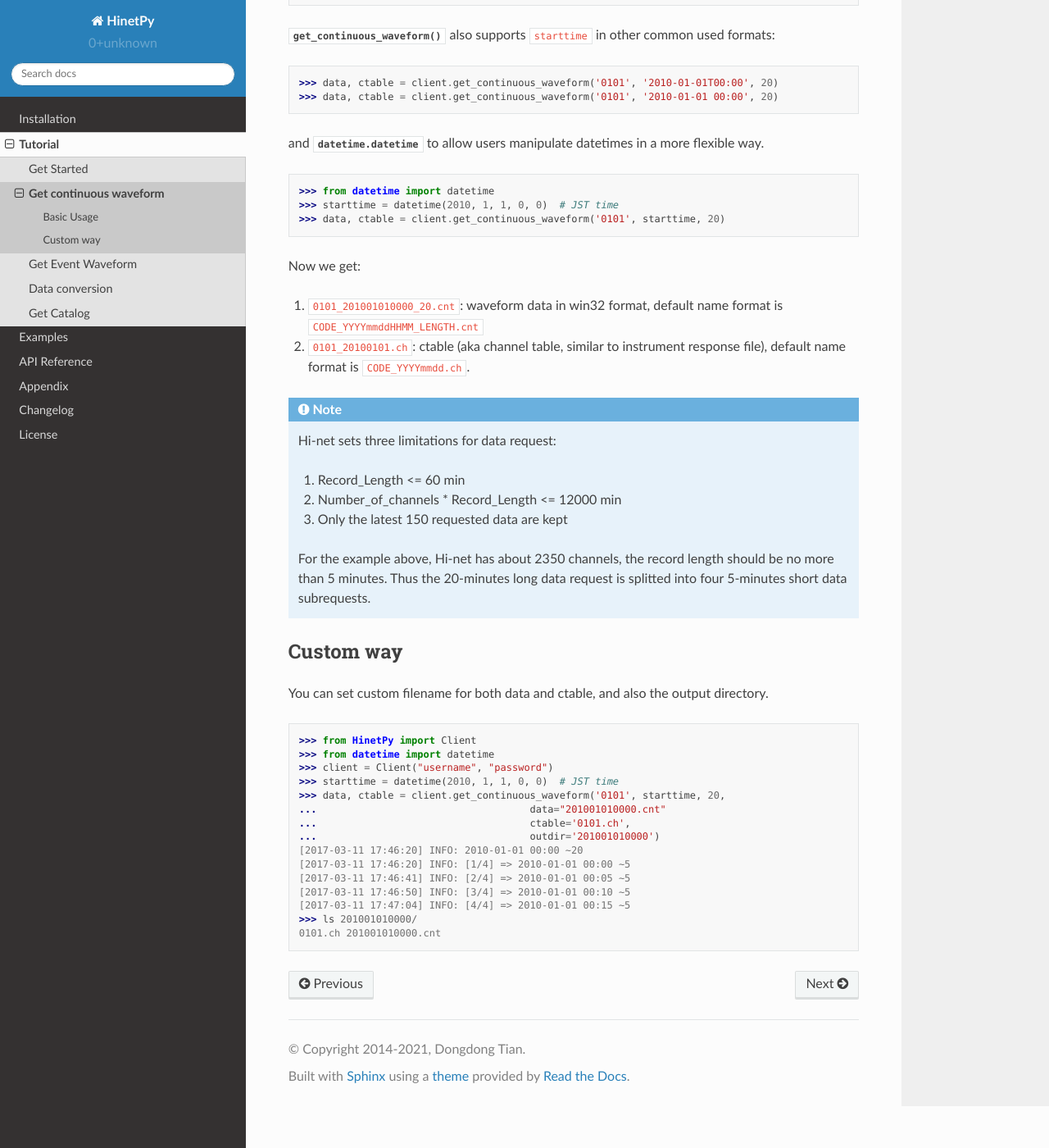
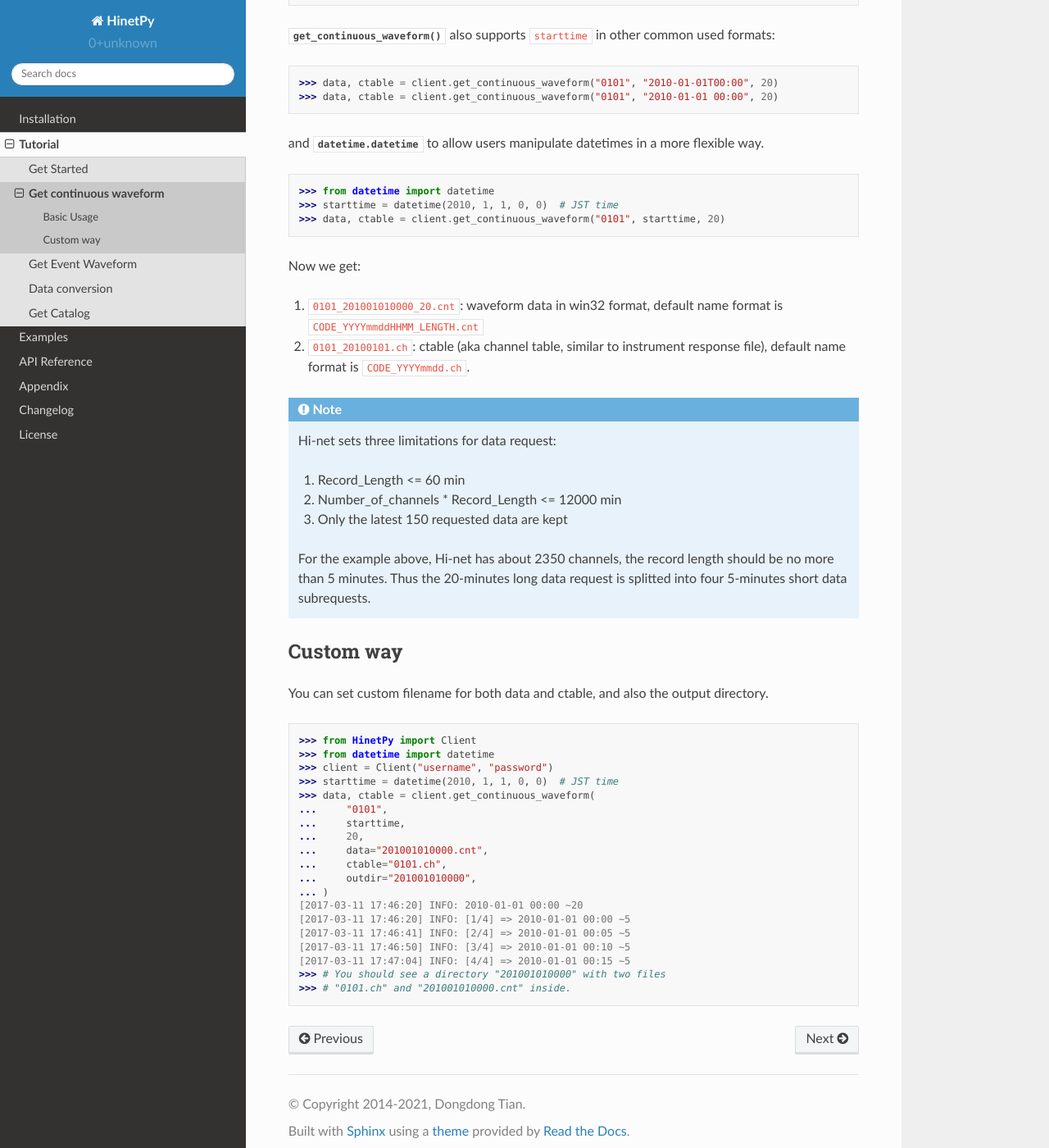
Before and after one commit to seisman/HinetPy, a Sphinx documentation site: the page built from docs/tutorial/get-continuous-waveform.rst, in a window 1280 px wide and 1400 px high, scrolled down 625 px. Shown: the whole window at 82% size. Built offline with Sphinx 7.4.7 and the Read the Docs theme 2.0.0, drawn with Linux system fonts in a browser that asks for light colours; some of the changed text lies outside the part shown.

Commit message:
Format codes in docstrings using blackdoc

```diff
--- a/HinetPy/__init__.py
+++ b/HinetPy/__init__.py
@@ -12,7 +12,7 @@ Basis usage:
 >>> from datetime import datetime
 >>> client = Client("username", "password")
 >>> starttime = datetime(2010, 1, 1, 0, 0)
->>> data, ctable = client.get_continuous_waveform('0101', starttime, 20)
+>>> data, ctable = client.get_continuous_waveform("0101", starttime, 20)
 >>> win32.extract_sac(data, ctable)
 >>> win32.extract_pz(ctable)
 """
--- a/README.rst
+++ b/README.rst
@@ -60,7 +60,7 @@ responses as SAC polezero files.
 
     # Let's try to request 20-minute data starting at 2010-01-01T00:00(GMT+0900)
     # of the Hi-net network (with an internal network code of '0101')
-    data, ctable = client.get_continuous_waveform('0101', '201001010000', 20)
+    data, ctable = client.get_continuous_waveform("0101", "201001010000", 20)
 
     # The request and download process usually takes a few minutes
     # waiting for data request ...
--- a/docs/tutorial/get-continuous-waveform.rst
+++ b/docs/tutorial/get-continuous-waveform.rst
@@ -15,7 +15,7 @@ Request 20 minutes data since 2010-01-01T00:00 (GMT+0900) from Hi-net network:
 
 >>> from HinetPy import Client
 >>> client = Client("username", "password")
->>> data, ctable = client.get_continuous_waveform('0101', '201001010000', 20)
+>>> data, ctable = client.get_continuous_waveform("0101", "201001010000", 20)
 [2017-03-11 17:46:20] INFO: 2010-01-01 00:00 ~20
 [2017-03-11 17:46:20] INFO: [1/4] => 2010-01-01 00:00 ~5
 [2017-03-11 17:46:41] INFO: [2/4] => 2010-01-01 00:05 ~5
@@ -27,15 +27,15 @@ Request 20 minutes data since 2010-01-01T00:00 (GMT+0900) from Hi-net network:
 :meth:`~HinetPy.client.Client.get_continuous_waveform` also supports ``starttime``
 in other common used formats:
 
->>> data, ctable = client.get_continuous_waveform('0101', '2010-01-01T00:00', 20)
->>> data, ctable = client.get_continuous_waveform('0101', '2010-01-01 00:00', 20)
+>>> data, ctable = client.get_continuous_waveform("0101", "2010-01-01T00:00", 20)
+>>> data, ctable = client.get_continuous_waveform("0101", "2010-01-01 00:00", 20)
 
 and :py:class:`datetime.datetime` to allow users manipulate datetimes in a
 more flexible way.
 
 >>> from datetime import datetime
 >>> starttime = datetime(2010, 1, 1, 0, 0)  # JST time
->>> data, ctable = client.get_continuous_waveform('0101', starttime, 20)
+>>> data, ctable = client.get_continuous_waveform("0101", starttime, 20)
 
 Now we get:
 
@@ -65,14 +65,18 @@ directory.
 >>> from datetime import datetime
 >>> client = Client("username", "password")
 >>> starttime = datetime(2010, 1, 1, 0, 0)  # JST time
->>> data, ctable = client.get_continuous_waveform('0101', starttime, 20,
-...                                    data="201001010000.cnt"
-...                                    ctable='0101.ch',
-...                                    outdir='201001010000')
+>>> data, ctable = client.get_continuous_waveform(
+...     "0101",
+...     starttime,
+...     20,
+...     data="201001010000.cnt",
+...     ctable="0101.ch",
+...     outdir="201001010000",
+... )
 [2017-03-11 17:46:20] INFO: 2010-01-01 00:00 ~20
 [2017-03-11 17:46:20] INFO: [1/4] => 2010-01-01 00:00 ~5
 [2017-03-11 17:46:41] INFO: [2/4] => 2010-01-01 00:05 ~5
 [2017-03-11 17:46:50] INFO: [3/4] => 2010-01-01 00:10 ~5
 [2017-03-11 17:47:04] INFO: [4/4] => 2010-01-01 00:15 ~5
->>> ls 201001010000/
-0101.ch 201001010000.cnt
+>>> # You should see a directory "201001010000" with two files
+>>> # "0101.ch" and "201001010000.cnt" inside.
```
Also changed, not shown: docs/tutorial/conversion.rst (+6 -6 lines), docs/tutorial/get-event-waveform.rst (+8 -3 lines), docs/tutorial/get-started.rst (+9 -8 lines), 4 other files.
